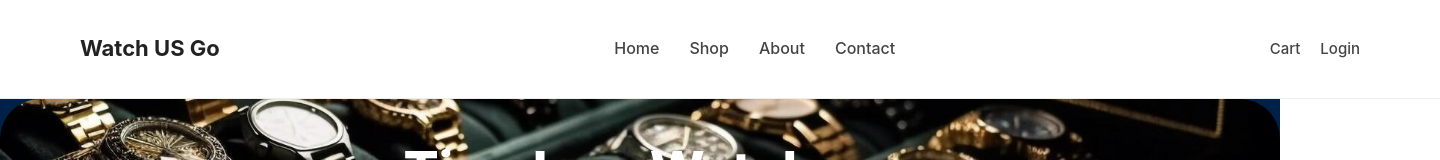
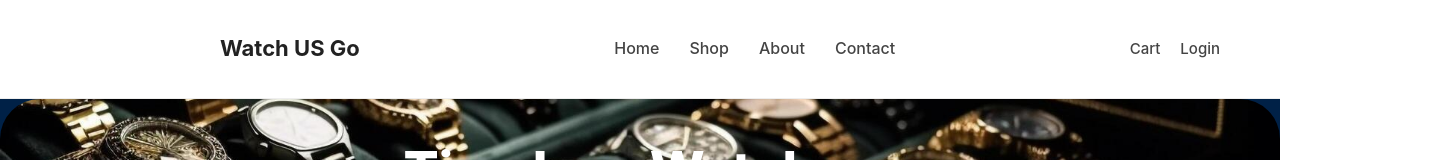
Before and after one commit to Kunal1337/webDevFinal, a React (Vite) app in the folder Frontend/: page / in a window 1280 px wide. Shown: the top 160 px of the page, 1440 px wide, since content can reach past the window. Built offline with nearby package versions, Linux system fonts and the light colour scheme; no server answers.

Commit message:
fixed scroll

```diff
--- a/Frontend/src/App.css
+++ b/Frontend/src/App.css
@@ -4,6 +4,7 @@ html, body {
   width: 100%;
   margin: 0;
   padding: 0;
+  overflow-x: hidden;
 }
 
 #root {
@@ -54,7 +55,7 @@ nav {
   align-items: center;
   gap: 40px;
   width: 100%;
-  max-width: 1400px;
+  max-width: 1000px;
   justify-content: space-between;
 }
 
```
